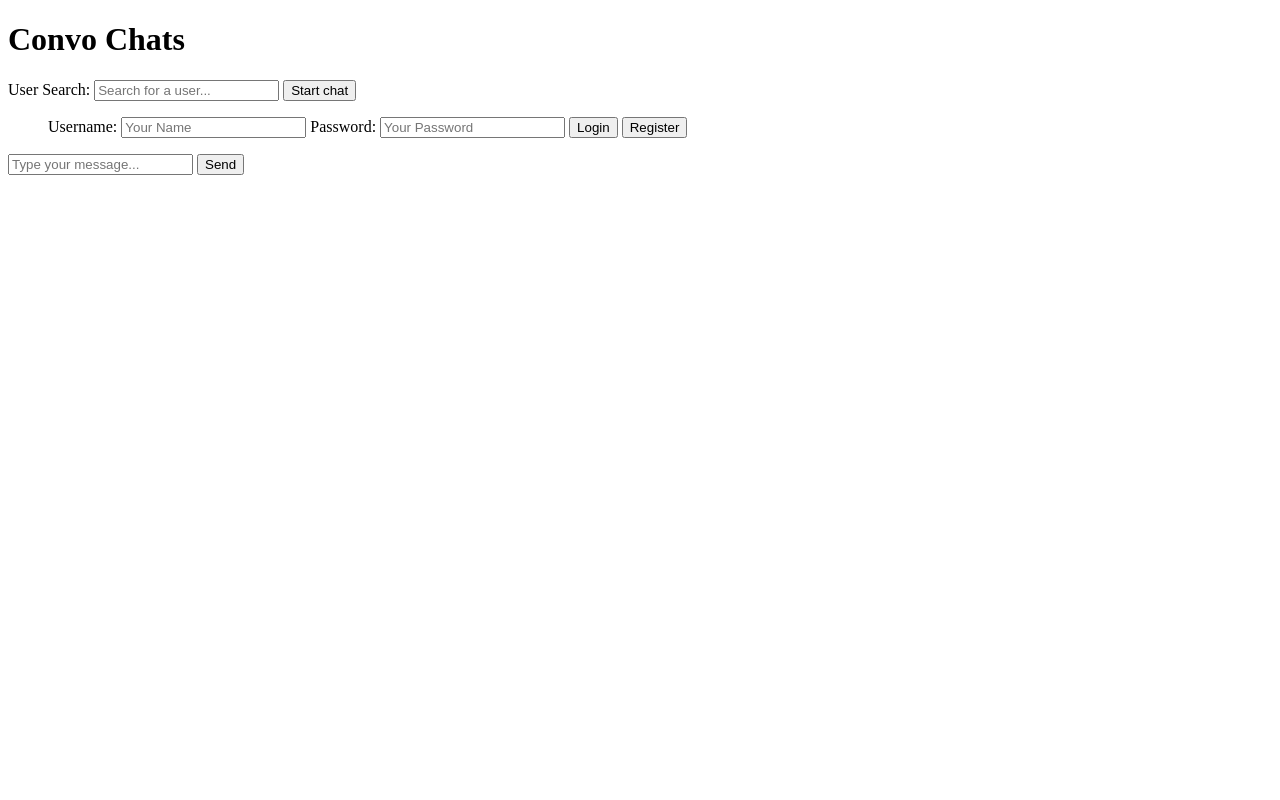
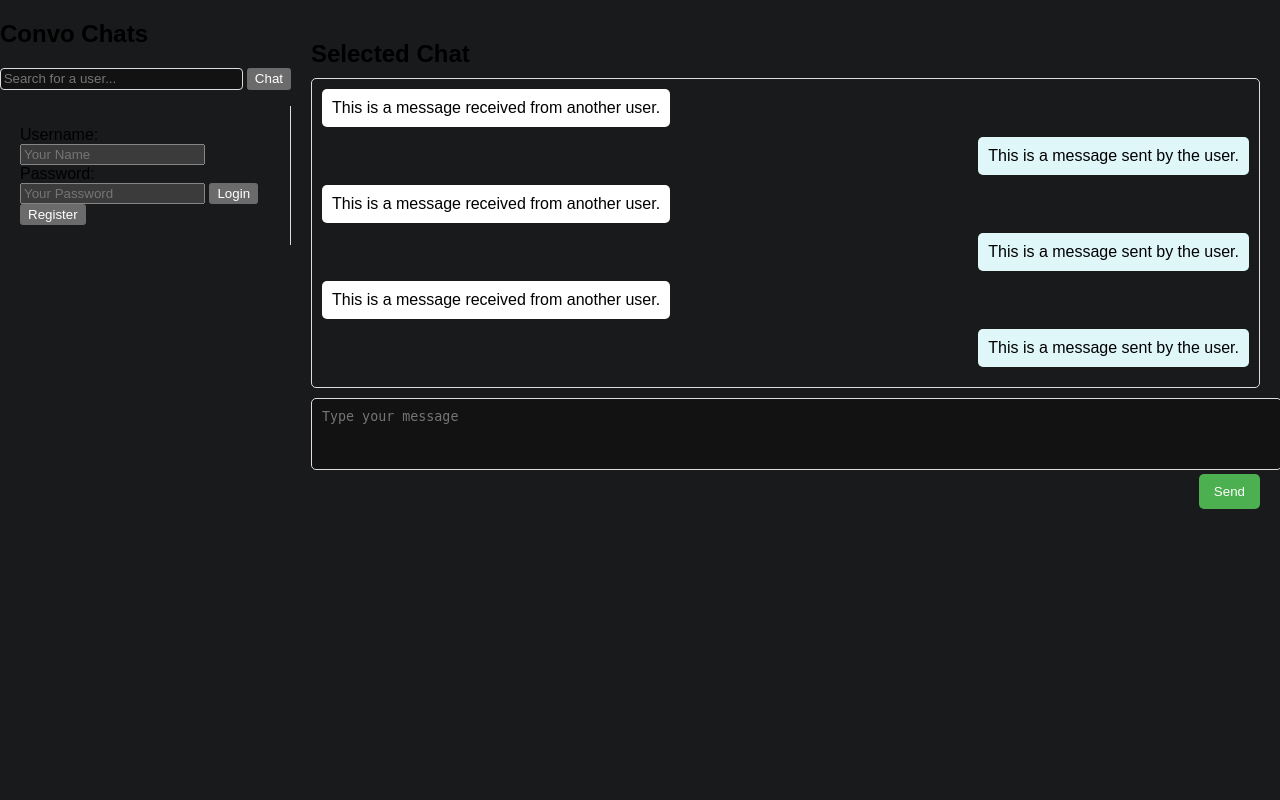
Before and after one commit to DusDD/web-dev-II, a PHP site: page /live_chat.html in a window 1280 px wide. Run offline with PHP 8.4, Linux system fonts and the light colour scheme; data that the repository does not hold is empty.

Commit message:
redesigned live_chat.html

```diff
--- a/chat_style.css
+++ b/chat_style.css
@@ -33,7 +33,7 @@
     background-color: white;
 }
 
-.messages
+.message-container
 {
     width: 25%;
     float: left;
--- a/live_chat.html
+++ b/live_chat.html
@@ -4,36 +4,60 @@
     <meta charset="UTF-8">
     <title>Convo Chat</title>
     <link rel="stylesheet" href="style/jquery-ui.css">
-    <style>
-        #chat-list .selected {
-            color: red;
-        }
-    </style>
+    <link rel="stylesheet" href="style/live_chat.css">
 </head>
 <body>
-<h1>Convo Chats</h1>
 
-<div id="chats">
-    <label for="new-chat-input">
-        User Search:
-        <input type="text" name="new-chat" id="new-chat-input" placeholder="Search for a user...">
-        <button id="new-chat-button">Start chat</button>
-    </label>
+<div class="container">
+    <div class="chat-list__container">
+        <h2>Convo Chats</h2>
+        <span class="new-chat__container">
+            <input type="text" name="new-chat" class="new-chat__input" placeholder="Search for a user...">
+            <button id="new-chat__button">Chat</button>
+        </span>
 
-    <ul id="chat-list">
-        <!-- chat list will be populated here -->
-    </ul>
+        <ul class="chat-list">
+            <li class="chat" data-chat-id="1">Chat 1</li>
+            <li class="chat" data-chat-id="2">Chat 2</li>
+        </ul>
+    </div>
+
+
+    <div class="chat-window">
+        <h2 class="chat-name">Selected Chat</h2>
+
+        <div class="message-container">
+            <div class="message sent">
+                <p>This is a message sent by the user.</p>
+            </div>
+            <div class="message received">
+                <p>This is a message received from another user.</p>
+            </div>
+
+            <div class="message sent">
+                <p>This is a message sent by the user.</p>
+            </div>
+            <div class="message received">
+                <p>This is a message received from another user.</p>
+            </div>
+
+            <div class="message sent">
+                <p>This is a message sent by the user.</p>
+            </div>
+            <div class="message received">
+                <p>This is a message received from another user.</p>
+            </div>
+
+        </div>
+
+        <form id="new-message__form" action="#">
+            <textarea id="new-message__input" name="message" placeholder="Type your message"></textarea>
+            <button id="send-message__button" type="submit">Send</button>
+        </form>
+
+    </div>
 </div>
 
-<div id="chat-box">
-    <!-- Messages of the selected chat will be displayed here -->
-</div>
-
-
-<form id="message-form">
-    <input type="text" name="message" id="message-input" placeholder="Type your message...">
-    <button type="submit">Send</button>
-</form>
 
 <!-- Load JQuery Libraries before live_chat.js! -->
 <script src="scripts/jquery-3.7.1.js"></script>
--- a/scripts/live_chat.js
+++ b/scripts/live_chat.js
@@ -8,10 +8,10 @@ function loadChats() {
 
 function updateChats(newHtml) {
     // save current selected chat
-    const selectedChatId = $("#chat-list .selected").attr("data-chat-id");
+    const selectedChatId = $(".chat-list .selected").attr("data-chat-id");
 
     // overwrite current html with the new data
-    $('#chat-list').html(newHtml);
+    $('.chat-list').html(newHtml);
 
     // reselect the chat that was previously selected
     let hasSelection = false;
@@ -24,7 +24,7 @@ function updateChats(newHtml) {
     }
 
     // if no chat is/was selected, select the first if it exists
-    let firstChat = $('#chat-list li:first');
+    let firstChat = $('.chat-list li:first');
     if (!hasSelection && firstChat.length !== 0) {
         // Load messages for the first chat by default
         firstChat.addClass("selected");
@@ -37,9 +37,9 @@ function updateChats(newHtml) {
 
 function addChatClickAction() {
     // Change chat selection when user clicks on a chat
-    $("#chat-list .chat").on("click", ev => {
+    $(".chat").on("click", ev => {
         // Deselect previously selected chat and select the clicked chat
-        $("#chat-list .selected").removeClass("selected");
+        $(".chat.selected").removeClass("selected");
         ev.target.classList.add("selected");
 
         // Load messages for selected chat
@@ -55,13 +55,31 @@ function loadMessages(chatId) {
         type: 'GET',
         data: {chat_id: chatId},
         success: function (data) {
-            $('#chat-box').html(data);
+            //$('#chat-box').html(data);
+            buildMessages(data);
         }
     });
 }
 
+function buildMessages(messages) {
+    console.debug(`messages=${messages}`);
+    const container = document.querySelector(".message-container");
+    container.innerHTML = "";
+
+    messages.forEach(msg=>{
+        let wrapper = document.createElement("div");
+        wrapper.classList.add("message");
+        wrapper.classList.add(msg["isSender"] ? "sent" : "received");
+        container.appendChild(wrapper);
+
+        let text = document.createElement("p");
+        text.innerText = msg["message"];
+        wrapper.appendChild(text);
+    });
+}
+
 function startChat(_ev) {
-    const username = $("#new-chat-input").val().trim();
+    const username = $(".new-chat__input").val().trim();
     if (username.length === 0) return;
     console.debug(`starting chat with ${username}`);
     $.ajax({
@@ -77,8 +95,8 @@ function startChat(_ev) {
 
 function sendMessage(ev) {
     ev.preventDefault();
-    const selectedChatId = $("#chat-list .selected").attr("data-chat-id");
-    const message = $('#message-input').val();
+    const selectedChatId = $(".chat.selected").attr("data-chat-id");
+    const message = $('#new-message__input').val();
 
     if (!selectedChatId) {
         console.debug(`Error: Tried to send message, but no chat is selected!`);
@@ -91,9 +109,9 @@ function sendMessage(ev) {
         data: {chat_id: parseInt(selectedChatId), message},
         success: function () {
             // clear message field
-            $('#message-input').val('');
+            $('#new-message__input').val('');
             // reload messages
-            loadMessages($('#chat-list .selected').attr('data-chat-id'));
+            loadMessages($('.chat.selected').attr('data-chat-id'));
         }
     });
 }
@@ -116,13 +134,13 @@ $(document).ready(function () {
     loadChats();
 
     // Make new chat button create a new chat
-    $("#new-chat-button").on("click", startChat);
+    $("#new-chat__button").on("click", startChat);
 
     // Send message if user submits a new message
-    $('#message-form').submit(sendMessage);
+    $('#new-message__form').submit(sendMessage);
 
     // Completion functionality on user search
-    $("#new-chat-input").autocomplete({
+    $("#new-chat__input").autocomplete({
         source: usernameCompletion,
         minLength: 2 // Minimum characters before autocomplete starts
     });
@@ -130,6 +148,6 @@ $(document).ready(function () {
     // Refresh messages every 5 seconds
     setInterval(function () {
         loadChats();
-        loadMessages($('#chat-list .selected').attr('data-chat-id'));
+        loadMessages($('.chat.selected').attr('data-chat-id'));
     }, 5000);
 });
--- /dev/null
+++ b/style/live_chat.css
@@ -0,0 +1,146 @@
+body {
+    font-family: sans-serif;
+    margin: 0;
+    display: flex;
+    color-scheme: dark;
+}
+
+.container {
+    display: flex;
+    flex: 1;
+    height: 100vh;
+}
+
+.new-chat__container {
+    display: flex;
+    white-space: nowrap;
+}
+
+.new-chat__input {
+    flex-grow: 1;
+    padding: 0.2em;
+    margin-right: .3em;
+    border: 1px solid #ddd;
+    border-radius: 4px;
+}
+
+.chat-list {
+    width: 250px;
+    padding: 20px;
+    border-right: 1px solid #ddd;
+}
+
+.chat-list h2 {
+    margin-bottom: 10px;
+}
+
+.chat-list ul {
+    list-style: none;
+    padding: 0;
+}
+
+.chat-list li {
+    padding: 10px;
+    cursor: pointer;
+    border-bottom: 1px solid #eee;
+}
+
+.chat-list li:hover {
+    background-color: #f5f5f5;
+}
+
+.chat-window {
+    flex: 1;
+    padding: 20px;
+}
+
+.chat-name {
+    margin-bottom: 10px;
+}
+
+.message-container {
+    border: 1px solid #ddd;
+    border-radius: 5px;
+    padding: 10px;
+    overflow-y: scroll;
+
+    display: flex;
+    flex-direction: column-reverse;
+}
+
+.message {
+    margin-bottom: 10px;
+    display: block;
+    padding: 10px;
+    border-radius: 5px;
+    width: fit-content;
+    max-width: 70%;
+}
+
+@media (prefers-color-scheme: dark) {
+    body {
+        color: rgb(220, 217, 212);
+        background-color:rgb(24, 26, 27);
+    }
+
+    .message {
+        color: rgb(220, 217, 212);
+    }
+
+    .message.received {
+        background-color: rgb(26, 35, 41);
+    }
+
+    .message.sent {
+        background-color: rgb(0, 74, 60);
+    }
+}
+
+@media (prefers-color-scheme: light) {
+    body {
+        background-color:rgb(24, 26, 27);
+    }
+
+    .message.received {
+        background-color: #fff;
+    }
+
+    .message.sent {
+        background-color: #e0f7fa;
+    }
+}
+
+.message.sent {
+    align-self: flex-end;
+}
+
+.message.received {
+    align-self: flex-start;
+}
+
+.message p {
+    margin: 0;
+}
+
+#new-message__form {
+    margin-top: 10px;
+}
+
+#new-message__form textarea {
+    width: 100%;
+    height: 50px;
+    padding: 10px;
+    border: 1px solid #ddd;
+    border-radius: 5px;
+    resize: none;
+}
+
+#send-message__button {
+    float: right;
+    padding: 10px 15px;
+    border: none;
+    border-radius: 5px;
+    background-color: #4CAF50;
+    color: white;
+    cursor: pointer;
+}
```
Also changed, not shown: load_messages.php (+11 -3 lines).
